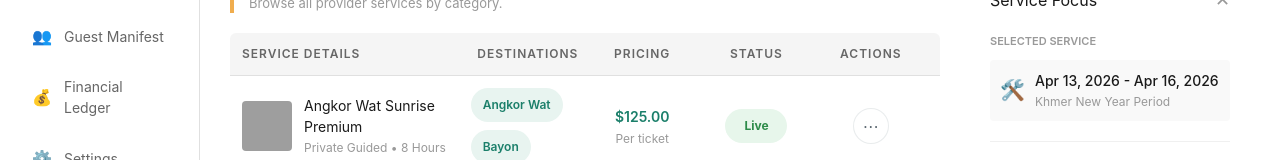
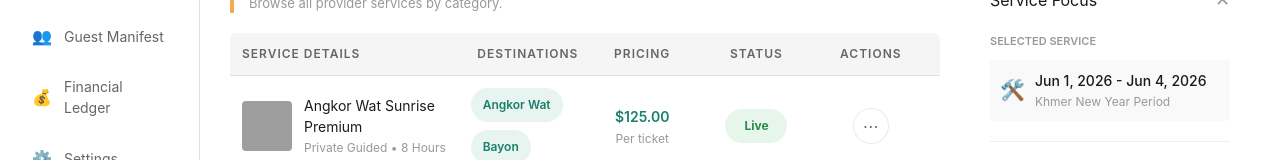
Before and after one commit to ShiroYaksha01/Cambodia-Tour-Trip-Booking-System, a Vue app in the folder frontend/: page /provider/service in a window 1280 px wide. Shown: the part 285-445 px from the top of the page. Built offline with nearby package versions, Linux system fonts and the light colour scheme; grey boxes are pictures that could not be loaded.

Commit message:
Merge development: resolve conflicts, integrate API + dynamic dates

```diff
--- a/frontend/src/views/dashboards/ProviderDashboardView.vue
+++ b/frontend/src/views/dashboards/ProviderDashboardView.vue
@@ -232,8 +232,29 @@ const selectedService = ref<ServiceRow | null>(null);
 const isEditingService = ref(false);
 const editingAvailability = ref<Array<{ price: number; slots: number }>>([]);
 const showDatePicker = ref(false);
-const startDate = ref("2026-04-13");
-const endDate = ref("2026-04-16");
+
+// Helper to get current date in YYYY-MM-DD format
+const getCurrentDate = () => {
+  const now = new Date();
+  const year = now.getFullYear();
+  const month = String(now.getMonth() + 1).padStart(2, "0");
+  const day = String(now.getDate()).padStart(2, "0");
+  return `${year}-${month}-${day}`;
+};
+
+// Helper to add days to a date
+const addDays = (dateStr: string, days: number) => {
+  const date = new Date(`${dateStr}T00:00:00`);
+  date.setDate(date.getDate() + days);
+  const year = date.getFullYear();
+  const month = String(date.getMonth() + 1).padStart(2, "0");
+  const day = String(date.getDate()).padStart(2, "0");
+  return `${year}-${month}-${day}`;
+};
+
+const currentDate = getCurrentDate();
+const startDate = ref(currentDate);
+const endDate = ref(addDays(currentDate, 3));
 const draftStartDate = ref(startDate.value);
 const draftEndDate = ref(endDate.value);
 const activeCategory = ref<CategoryKey>("tours");
--- a/frontend/src/views/dashboards/ServiceManagerView.vue
+++ b/frontend/src/views/dashboards/ServiceManagerView.vue
@@ -193,10 +193,30 @@ const props = withDefaults(
   },
 );
 
+// Helper to get current date in YYYY-MM-DD format
+const getCurrentDate = () => {
+  const now = new Date();
+  const year = now.getFullYear();
+  const month = String(now.getMonth() + 1).padStart(2, "0");
+  const day = String(now.getDate()).padStart(2, "0");
+  return `${year}-${month}-${day}`;
+};
+
+// Helper to add days to a date
+const addDays = (dateStr: string, days: number) => {
+  const date = new Date(`${dateStr}T00:00:00`);
+  date.setDate(date.getDate() + days);
+  const year = date.getFullYear();
+  const month = String(date.getMonth() + 1).padStart(2, "0");
+  const day = String(date.getDate()).padStart(2, "0");
+  return `${year}-${month}-${day}`;
+};
+
 const selectedCategory = ref("all");
 const showDatePicker = ref(false);
-const startDate = ref("2026-04-13");
-const endDate = ref("2026-04-16");
+const currentDate = getCurrentDate();
+const startDate = ref(currentDate);
+const endDate = ref(addDays(currentDate, 3));
 const draftStartDate = ref(startDate.value);
 const draftEndDate = ref(endDate.value);
 
```
